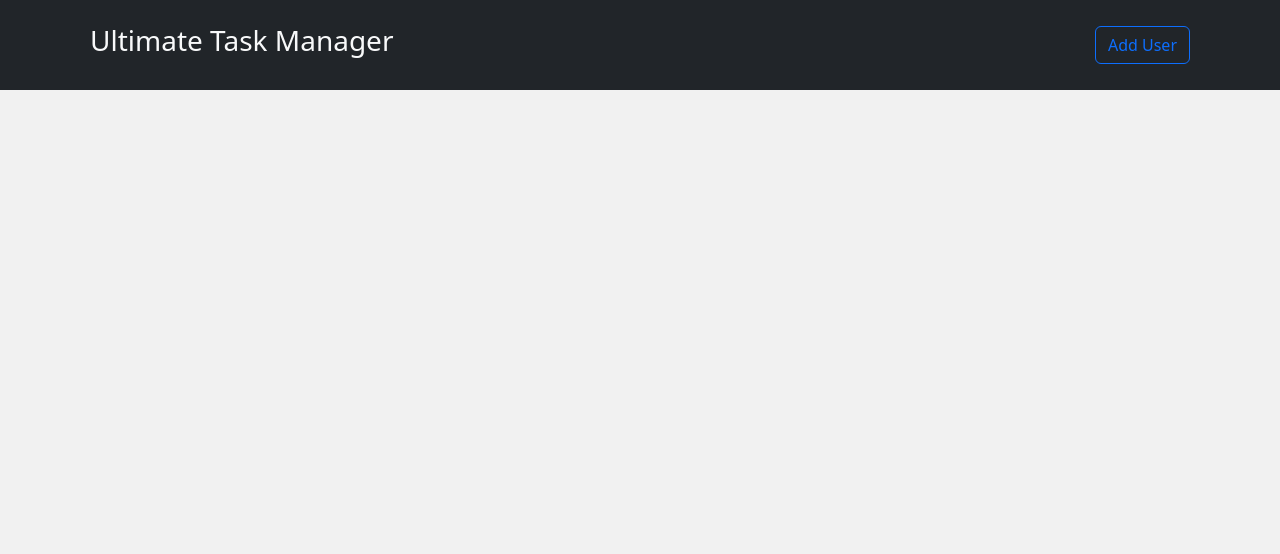
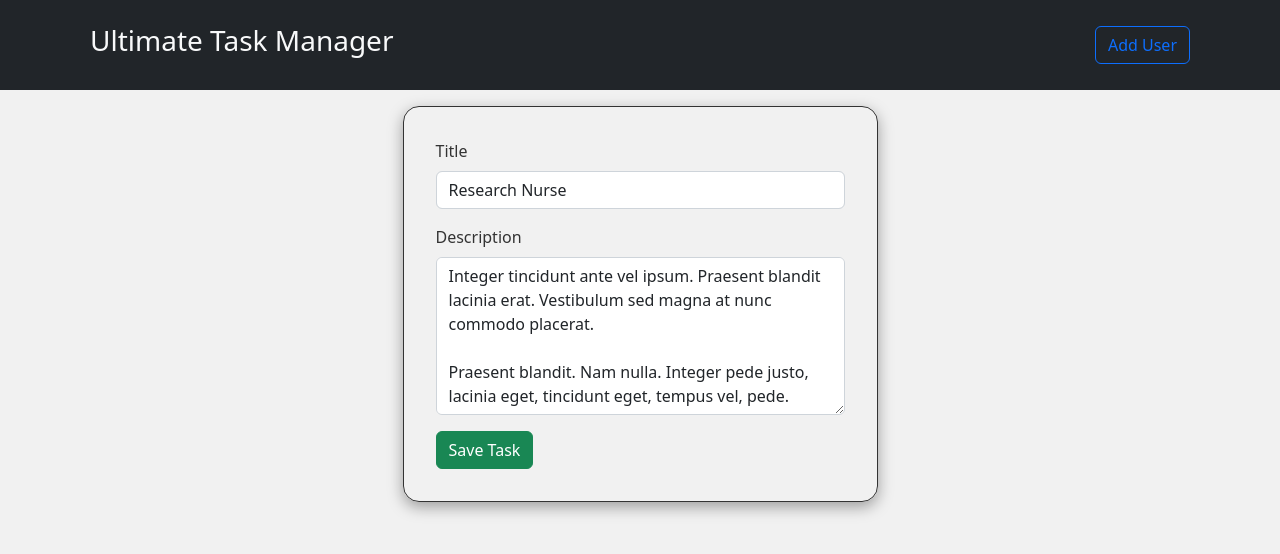
Before and after one commit to FrancoAguilera/react-rtk, a React (Create React App) app: page /task-form/1 in a window 1280 px wide. Shown: the top 554 px of the page. Built offline with nearby package versions, Linux system fonts and the light colour scheme.

Commit message:
implement edit task

```diff
--- a/src/App.tsx
+++ b/src/App.tsx
@@ -4,10 +4,7 @@ import { Routes, Route } from "react-router-dom";
 import Header from "./components/header/header";
 import { UsersList } from "./components/users-list/users-list";
 import { TaskList } from "./components/tasks-list/tasks-list";
-
-/*
 import { TaskForm } from "./components/task-form/task-form";
-*/
 
 function App() {
   return (
@@ -16,8 +13,8 @@ function App() {
       <Routes>
         <Route path="/" element={<UsersList />} />
         <Route path="/user-tasks/:userId" element={<TaskList />} />
+        <Route path="/task-form/:taskId" element={<TaskForm />} />
         {/*
-        <Route path="/task-form/new/:userId" element={<TaskForm />} />
         <Route path="/task-form/edit/:userId/:taskId" element={<TaskForm />} />
         */}
       </Routes>
--- /dev/null
+++ b/src/components/task-form/index.css
@@ -0,0 +1,6 @@
+.task-form {
+  border: 1px solid #333;
+  border-radius: 1rem;
+  box-shadow: rgba(0, 0, 0, 0.35) 0px 5px 15px;
+  padding: 2rem;
+}
--- a/src/components/task-form/task-form.tsx
+++ b/src/components/task-form/task-form.tsx
@@ -1,48 +1,77 @@
-import React, { FormEventHandler } from "react";
-import { useNavigate, useParams } from "react-router-dom";
-import { useState, useEffect } from "react";
-import { useDispatch, useSelector } from "react-redux";
+import React, { useEffect, useState } from "react";
 import type { RootState } from "../../app/store/store";
+import { useSelector, useDispatch } from "react-redux";
+import { useParams, useNavigate } from "react-router";
+// import { v4 as uuidv4 } from "uuid";
 import { ITask } from "../../interfaces";
-//import { createUserTask, editUserTask } from "../../features/tasks/usersSlice";
-import { v4 as uuidv4 } from "uuid";
+import { editTask } from "../../features/tasks/tasksSlice";
+
+import "./index.css";
 
 export const TaskForm = () => {
   const navigate = useNavigate();
   const dispatch = useDispatch();
-  const { userId, taskId } = useParams();
-  const users = useSelector((state: RootState) => state.users);
+  const tasks = useSelector((state: RootState) => state.tasks);
+
+  const { taskId } = useParams();
+  const [task, setTask] = useState({
+    id: 0,
+    title: "",
+    description: "",
+    user_id: 0,
+  });
+
+  useEffect(() => {
+    if (!taskId) return;
+
+    const currentTask: ITask = tasks.find((task) => task.id.toString() === taskId)!;
+
+    setTask(currentTask);
+  }, [taskId, tasks]);
+
+  const handleOnChange = (e: React.ChangeEvent<HTMLInputElement | HTMLTextAreaElement>) => {
+    setTask({
+      ...task,
+      [e.target.name]: [e.target.value],
+    });
+  };
+
+  const handleSubmit = (e: React.FormEvent<HTMLFormElement>) => {
+    e.preventDefault();
+
+    if (taskId) {
+      dispatch(editTask(task));
+      navigate(`/user-tasks/${task.user_id}`);
+    }
+  };
 
   return (
-    <div className="flex justify-center">
-      <form className="bg-zinc-800 w-1/3 p-4">
-        <label htmlFor="title" className="block text-sm font-bold">
-          Task:
+    <div className="container">
+      <div className="row justify-content-center">
+        <form className="col-md-5 task-form" onSubmit={handleSubmit}>
+          <div className="mb-3">
+            <label htmlFor="exampleInputEmail1" className="form-label">
+              Title
             </label>
-        <input
-          name="title"
-          type="text"
-          placeholder="Tile"
-          /* value={task.title}
-          onChange={handleChange} */
-          className="w-full p-2 rounded-md bg-zinc-600"
-        />
-        <label htmlFor="description" className="block text-sm font-bold">
-          Description:
+            <input name="title" type="text" className="form-control" onChange={handleOnChange} value={task.title} />
+          </div>
+          <div className="mb-3">
+            <label htmlFor="exampleInputPassword1" className="form-label">
+              Description
             </label>
             <textarea
               name="description"
-          placeholder="description"
-          /* value={task.description}
-          onChange={handleChange} */
-          className="w-full p-2 rounded-md bg-zinc-600"
+              className="form-control"
+              rows={6}
+              onChange={handleOnChange}
+              value={task.description}
             />
-        <div className="py-3 flex flex-row-reverse">
-          <button className="inline-flex items-center py-2 px-3 text-sm font-medium text-center text-white bg-green-700 rounded-lg hover:bg-green-800 focus:ring-4 focus:outline-none focus:ring-green-300 dark:bg-green-600 dark:hover:bg-green-700 dark:focus:ring-green-800">
-            {taskId ? "Save Edit" : "Save Task"}
+          </div>
+          <button type="submit" className="btn btn-success">
+            Save Task
           </button>
+        </form>
       </div>
-      </form>
     </div>
   );
 };
--- a/src/components/tasks-list/tasks-list.tsx
+++ b/src/components/tasks-list/tasks-list.tsx
@@ -3,7 +3,6 @@ import type { RootState } from "../../app/store/store";
 import { useSelector, useDispatch } from "react-redux";
 import { Link, useParams } from "react-router-dom";
 import { ITask, IUser } from "../../interfaces";
-
 import { deleteTask } from "../../features/tasks/tasksSlice";
 
 import "./index.css";
@@ -41,7 +40,7 @@ export const TaskList = () => {
       </div>
 
       <div className="d-grid gap-2 d-md-flex justify-content-md-end">
-        <Link to={"/"}>
+        <Link to={`/task-form/${userTask.id}`}>
           <button className="btn btn-outline-primary">Edit</button>
         </Link>
         <button
--- a/src/features/tasks/tasksSlice.ts
+++ b/src/features/tasks/tasksSlice.ts
@@ -12,7 +12,14 @@ const tasksSlice = createSlice({
       console.log(action.payload);
     },
     editTask: (state, action) => {
-      console.log(action.payload);
+      const { id, title, description, user_id } = action.payload;
+      const taskIndex = state.findIndex((task) => task.id === id);
+      state[taskIndex] = {
+        id,
+        title,
+        description,
+        user_id,
+      };
     },
     deleteTask: (state, action) => state.filter((task) => task.id !== action.payload),
   },
```
Lines whose indentation alone changed are shown as unchanged.
